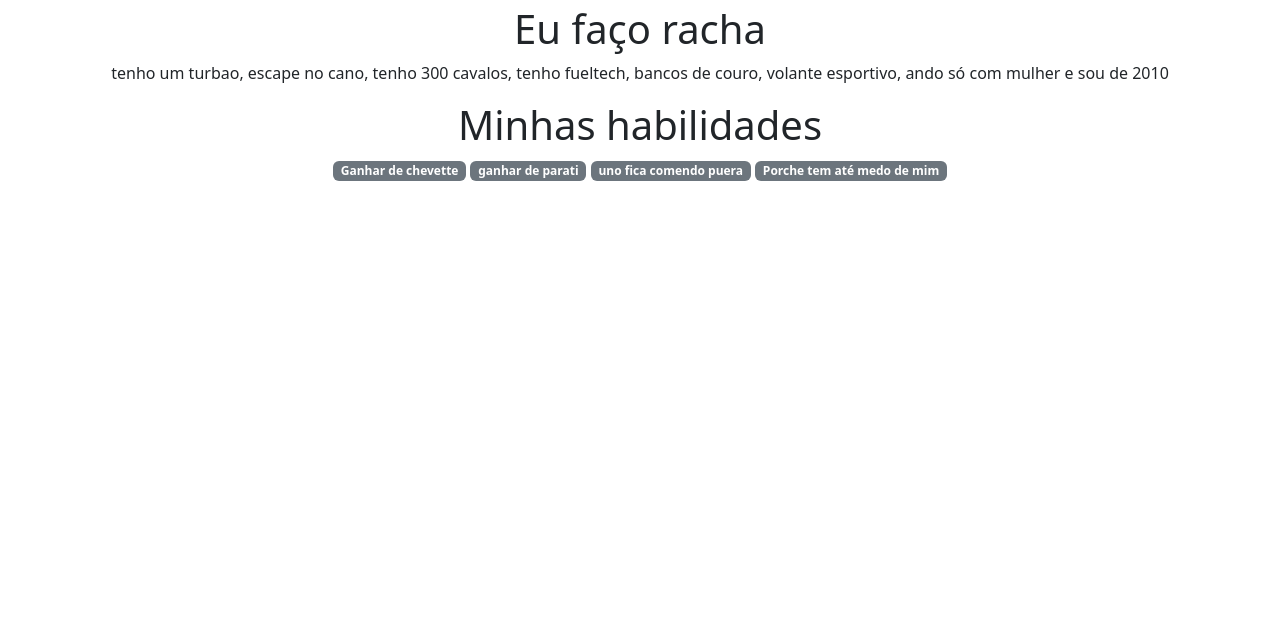
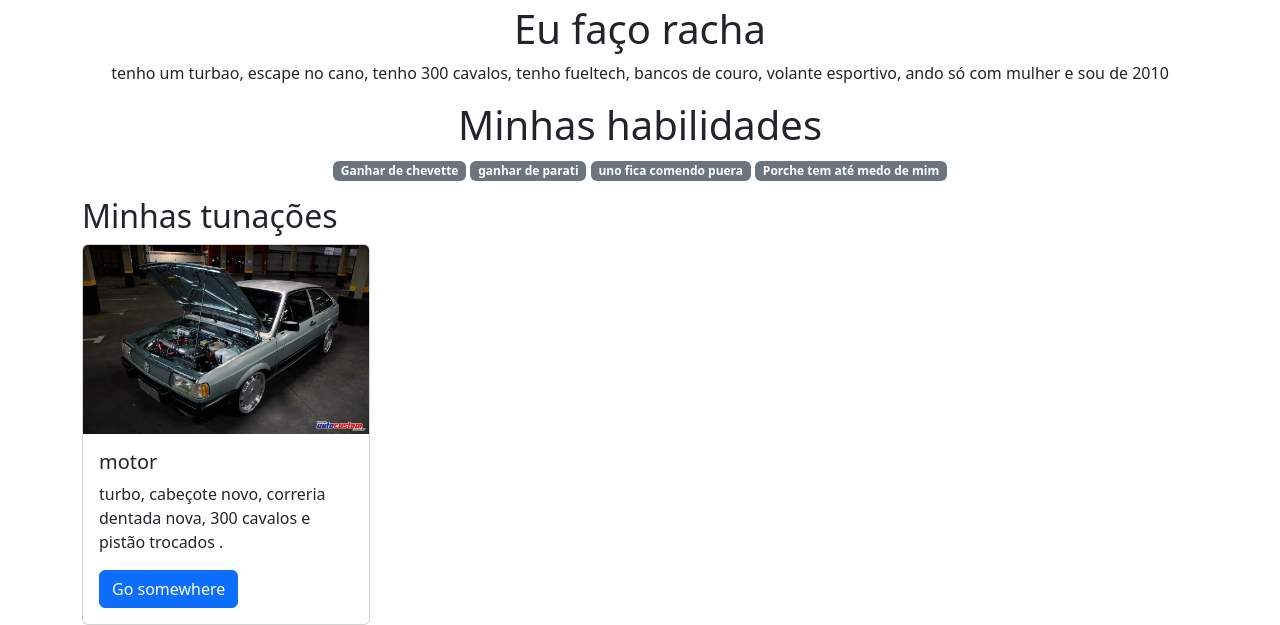
Before and after one commit to Vintin725291/meu-portfolio, a plain HTML site: page index.html in a window 1280 px wide. Shown: the part 225-850 px from the top of the page. Before the commit the page ends 800 px from the top, so only its background shows below. Drawn offline with nearby package versions, Linux system fonts and the light colour scheme.

Commit message:
Add files via upload

```diff
--- a/index.html
+++ b/index.html
@@ -23,7 +23,26 @@
             <p class="badge bg-secondary">uno fica comendo puera</p>
             <p class="badge bg-secondary">Porche tem até medo de mim</p>
         </div>
-    </header>
+    </header>  <main class="container">
+        <h2>Minhas tunações</h2>
+        <div class="row">
+            <div class="col-md-4">
+                <div class="card" style="width: 18rem;">
+                    <img src="img/motorzão do golzinho .webp" class="card-img-top" alt="carro">
+                    <div class="card-body">
+                      <h5 class="card-title">motor</h5>
+                      <p class="card-text">turbo, cabeçote novo, correria dentada nova, 300 cavalos e pistão trocados .</p>
+                      <a href="https://youtu.be/NdWdSn9YkcE?si=pxSe6ZTvI66o_qss" class="btn btn-primary">Go somewhere</a>
+                    </div>
+                  </div>
+            </div>
+        </div>
+
+    </main>
+    <script src="https://cdn.jsdelivr.net/npm/bootstrap@5.3.2/dist/js/bootstrap.bundle.min.js"></script>
 </body>
 
 </html>
+</body>
+
+</html>
```
